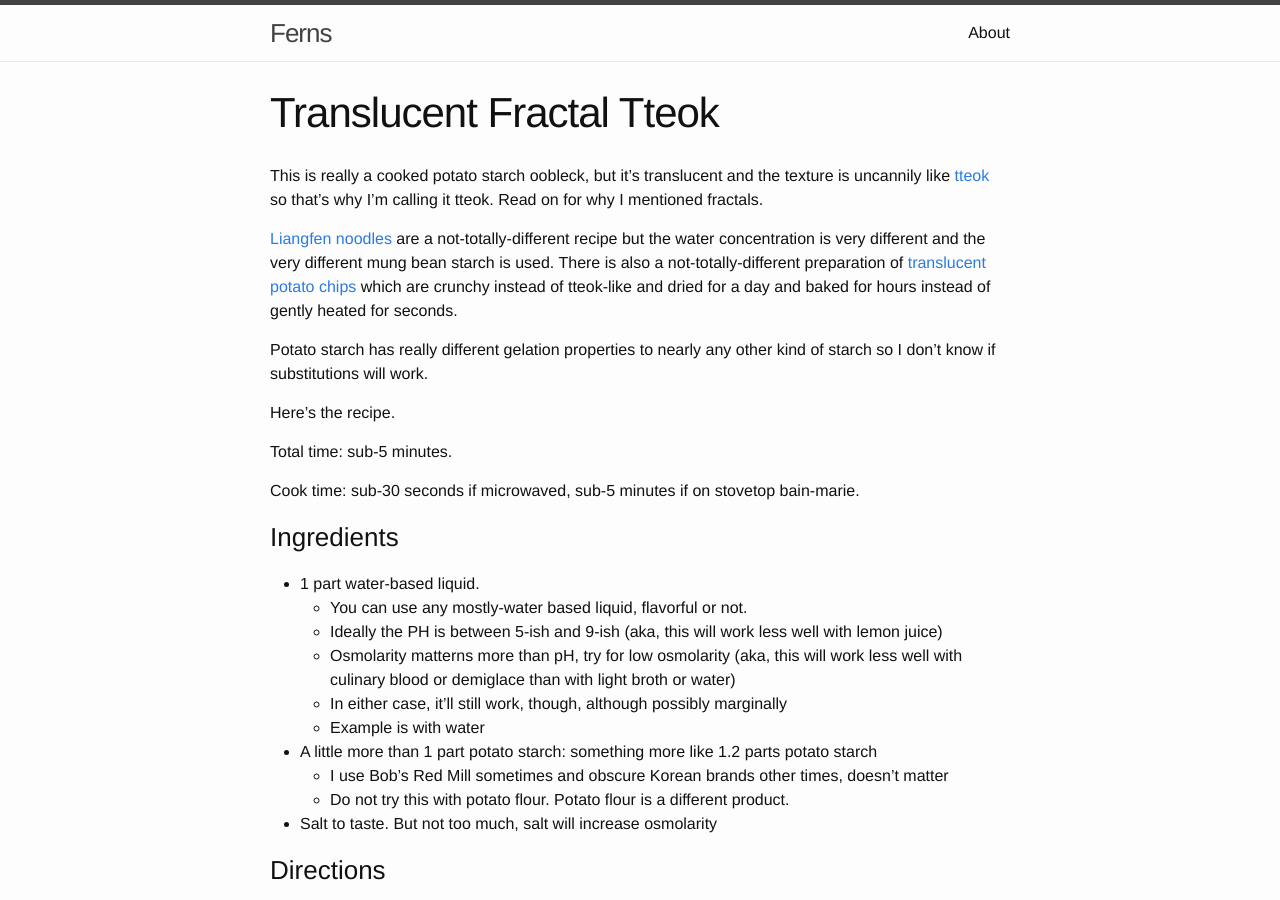
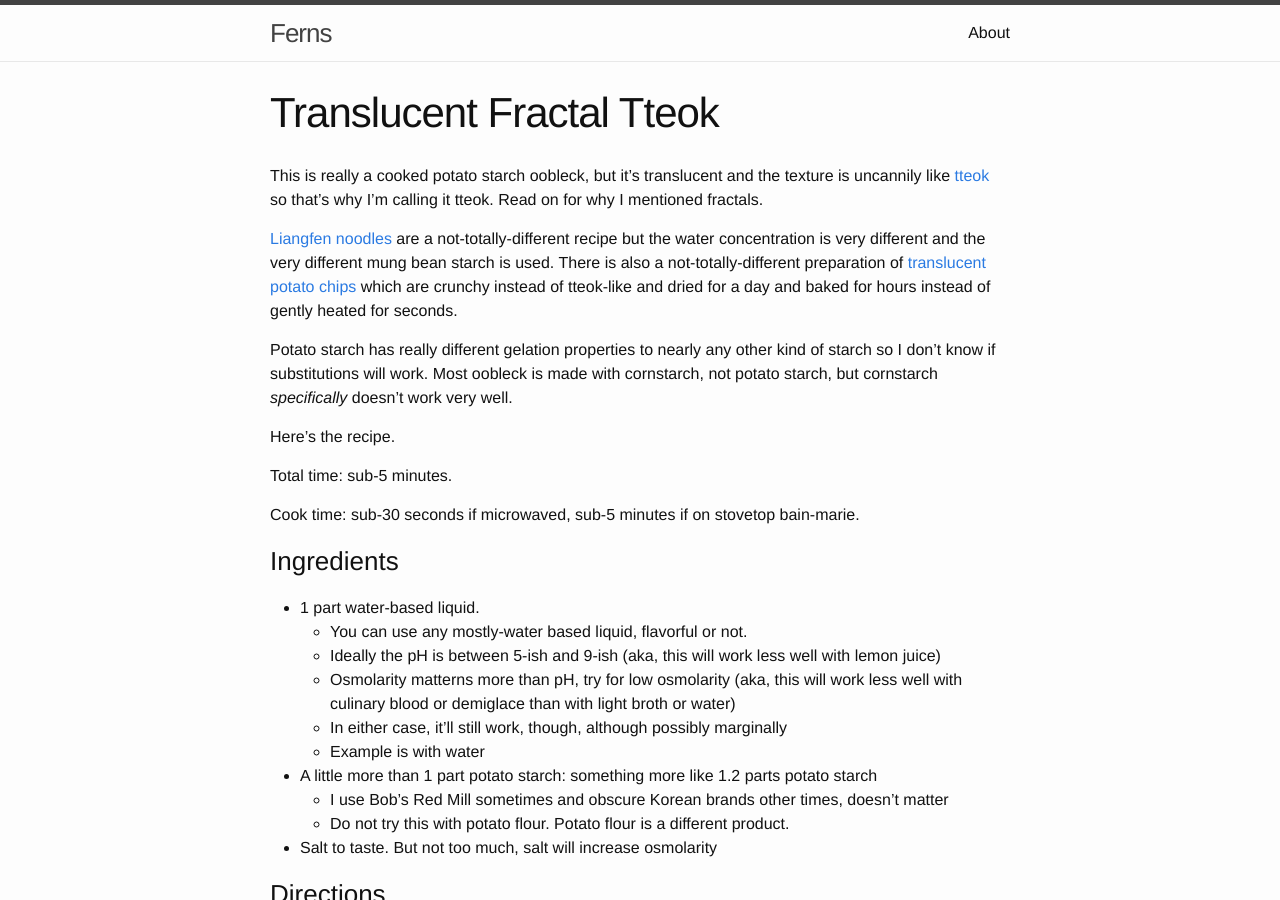
Before and after one commit to howonlee/howonlee.github.io, a Jekyll site: the page built from _posts/2022-09-12-Translucent%20Fractal%20Tteok.md, in a window 1280 px wide and 900 px high. Built offline with Jekyll 4.4.1, drawn with Linux system fonts in a browser that asks for light colours.

Commit message:
cornstarchy...

```diff
--- a/_posts/2022-09-12-Translucent%20Fractal%20Tteok.md
+++ b/_posts/2022-09-12-Translucent%20Fractal%20Tteok.md
@@ -7,7 +7,7 @@
 
 [Liangfen noodles](https://en.wikipedia.org/wiki/Liangfen) are a not-totally-different recipe but the water concentration is very different and the very different mung bean starch is used. There is also a not-totally-different preparation of [translucent potato chips](https://www.instructables.com/Glass-Potato-Chips/) which are crunchy instead of tteok-like and dried for a day and baked for hours instead of gently heated for seconds.
 
-Potato starch has really different gelation properties to nearly any other kind of starch so I don't know if substitutions will work.
+Potato starch has really different gelation properties to nearly any other kind of starch so I don't know if substitutions will work. Most oobleck is made with cornstarch, not potato starch, but cornstarch _specifically_ doesn't work very well.
 
 Here's the recipe.
 
@@ -19,7 +19,7 @@
 
 - 1 part water-based liquid.
   - You can use any mostly-water based liquid, flavorful or not.
-  - Ideally the PH is between 5-ish and 9-ish (aka, this will work less well with lemon juice)
+  - Ideally the pH is between 5-ish and 9-ish (aka, this will work less well with lemon juice)
   - Osmolarity matterns more than pH, try for low osmolarity (aka, this will work less well with culinary blood or demiglace than with light broth or water)
   - In either case, it'll still work, though, although possibly marginally
   - Example is with water
```
